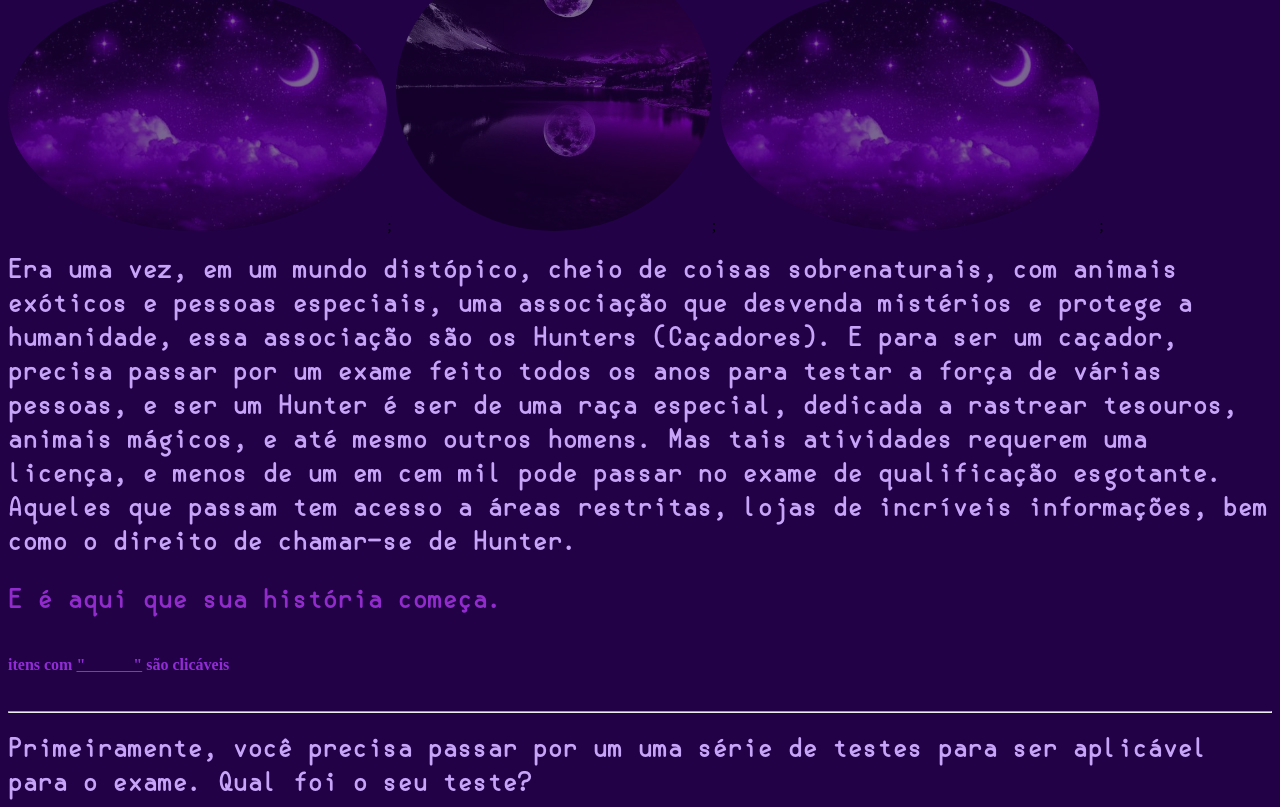
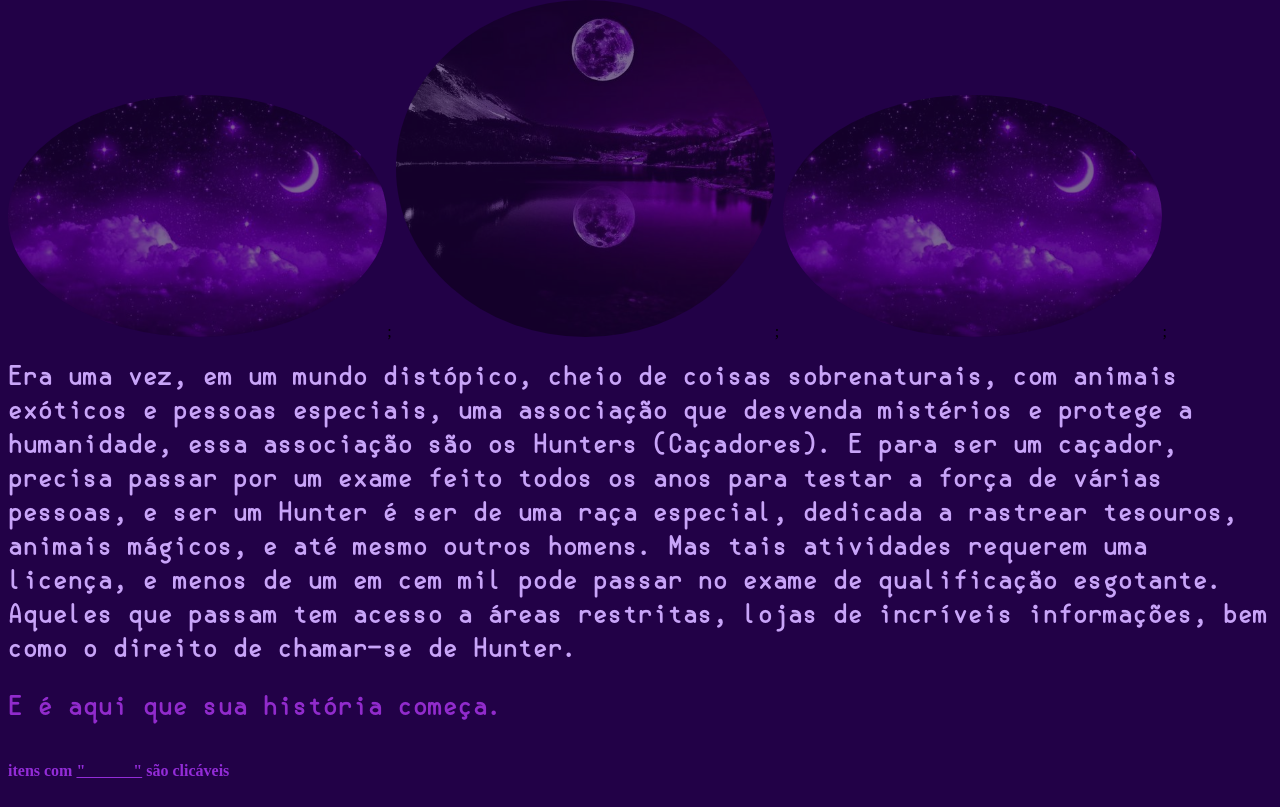
Before and after one commit to justbegabs/ficha-espace-lunaire, a plain HTML site: page index.html in a window 1280 px wide. Shown: the part 183-990 px from the top of the page. Drawn offline with nearby package versions, Linux system fonts and the light colour scheme.

Commit message:
margin top

```diff
--- a/styles.css
+++ b/styles.css
@@ -157,7 +157,7 @@ thead {
 }
 
 .lua {
-  margin-top: -8%;
+  margin-top: -4%;
   opacity: 40%;
   width: 30%;
   height: 50%;
@@ -166,9 +166,9 @@ thead {
 }
 
 .luuaa {
-  margin-top: -8%;
+  margin-top: -4%;
   opacity: 40%;
-  width: 25%;
+  width: 30%;
   height: 50%;
   border-radius: 180%;
   position: static;
```
